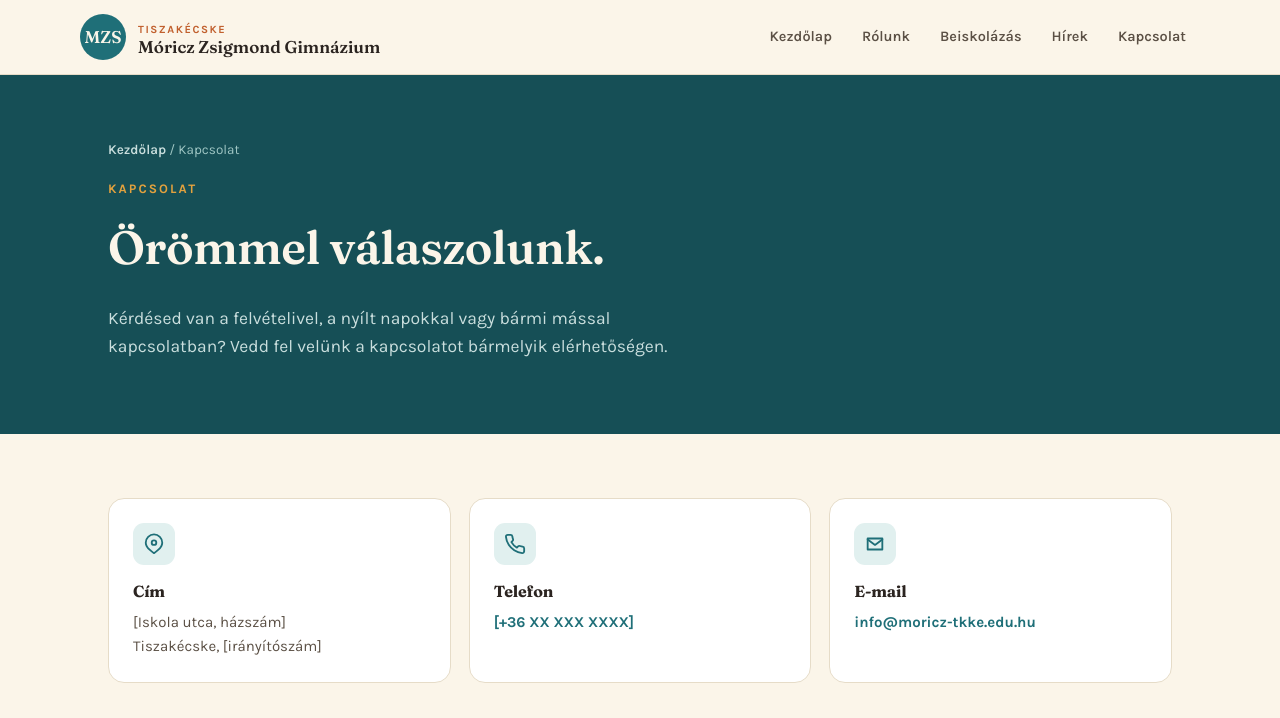
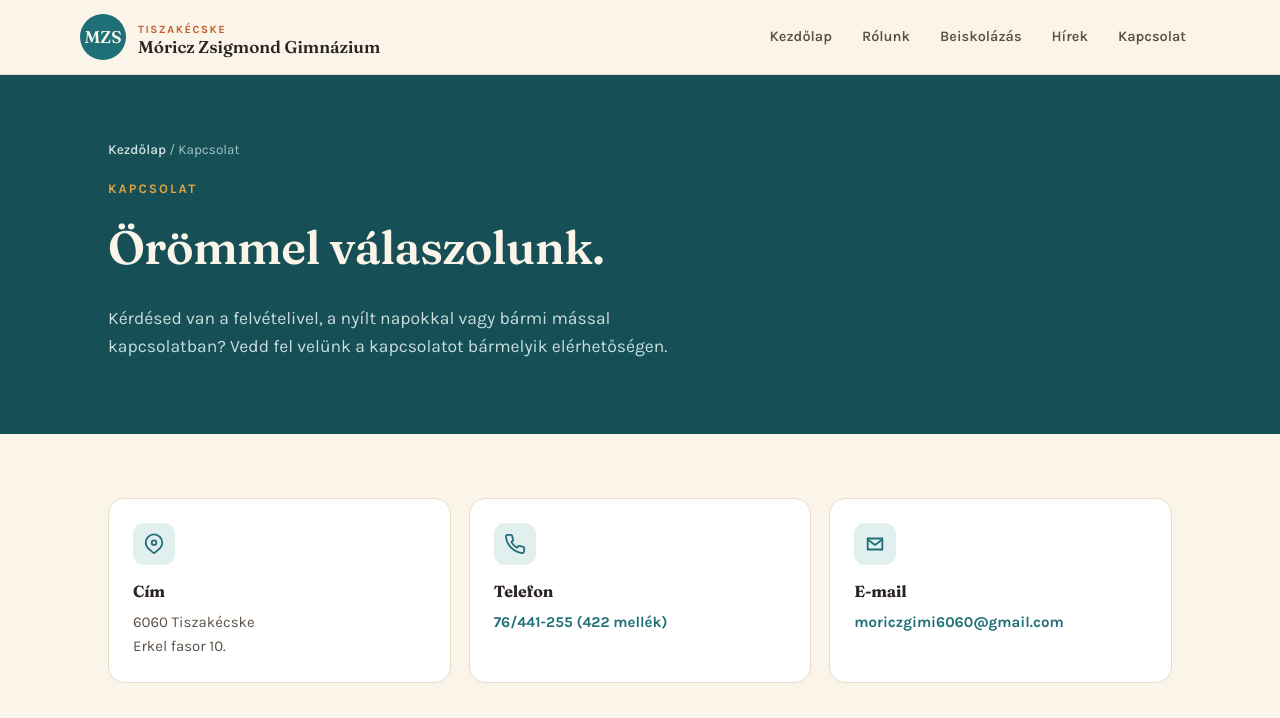
Before and after one commit to levukaa1337/levukaa1337.github.io, a Jekyll site: the page built from kapcsolat.html, in a window 1280 px wide and 1400 px high. Shown: the top 718 px of the window. Built offline with Jekyll 4.4.1, drawn with Linux system fonts in a browser that asks for light colours; some of the changed text lies outside the part shown.

Commit message:
Modify contact information in kapcsolat.html
Updated contact details including address, phone number, and email.

```diff
--- a/kapcsolat.html
+++ b/kapcsolat.html
@@ -17,17 +17,17 @@ title: Kapcsolat
       <div class="contact-card">
         <span class="tile-icon"><svg viewBox="0 0 24 24" fill="none" stroke="currentColor" stroke-width="2" stroke-linecap="round" stroke-linejoin="round"><path d="M21 10.5c0 6-9 11.5-9 11.5S3 16.5 3 10.5a9 9 0 1 1 18 0z"/><circle cx="12" cy="10.5" r="2.5"/></svg></span>
         <h3>Cím</h3>
-        <p>[Iskola utca, házszám]<br>Tiszakécske, [irányítószám]</p>
+        <p>6060 Tiszakécske<br>Erkel fasor 10.</p>
       </div>
       <div class="contact-card">
         <span class="tile-icon"><svg viewBox="0 0 24 24" fill="none" stroke="currentColor" stroke-width="2" stroke-linecap="round" stroke-linejoin="round"><path d="M22 16.92v3a2 2 0 0 1-2.18 2 19.79 19.79 0 0 1-8.63-3.07 19.5 19.5 0 0 1-6-6 19.79 19.79 0 0 1-3.07-8.67A2 2 0 0 1 4.11 2h3a2 2 0 0 1 2 1.72c.13.96.36 1.9.68 2.81a2 2 0 0 1-.45 2.11L8.09 9.91a16 16 0 0 0 6 6l1.27-1.27a2 2 0 0 1 2.11-.45c.9.32 1.85.55 2.81.68A2 2 0 0 1 22 16.92z"/></svg></span>
         <h3>Telefon</h3>
-        <p><a href="tel:+3600000000">[+36 XX XXX XXXX]</a></p>
+        <p><a href="76/441-255 (422 mellék)">76/441-255 (422 mellék)</a></p>
       </div>
       <div class="contact-card">
         <span class="tile-icon"><svg viewBox="0 0 24 24" fill="none" stroke="currentColor" stroke-width="2" stroke-linecap="round" stroke-linejoin="round"><path d="M4 6h16v12H4z"/><path d="M4 7l8 6 8-6"/></svg></span>
         <h3>E-mail</h3>
-        <p><a href="mailto:info@moricz-tkke.edu.hu">info@moricz-tkke.edu.hu</a></p>
+        <p><a href="mailto:moriczgimi6060@gmail.com">moriczgimi6060@gmail.com</a></p>
       </div>
     </div>
 
@@ -48,7 +48,7 @@ title: Kapcsolat
     <div>
       <h2>Írj nekünk közvetlenül</h2>
       <p>A leggyorsabb válaszért küldj e-mailt.
-      &nbsp;<a href="mailto:info@moricz-tkke.edu.hu" class="link-arrow" style="margin-left:4px;">E-mail írása
+      &nbsp;<a href="mailto:moriczgimi6060@gmail.com" class="link-arrow" style="margin-left:4px;">E-mail írása
         <svg viewBox="0 0 24 24" fill="none" stroke="currentColor" stroke-width="2.4" stroke-linecap="round"><line x1="5" y1="12" x2="19" y2="12"/><polyline points="12 5 19 12 12 19"/></svg>
       </a></p>
     </div>
```
Also changed, not shown: other parts of kapcsolat.html (+1 -1 lines).
